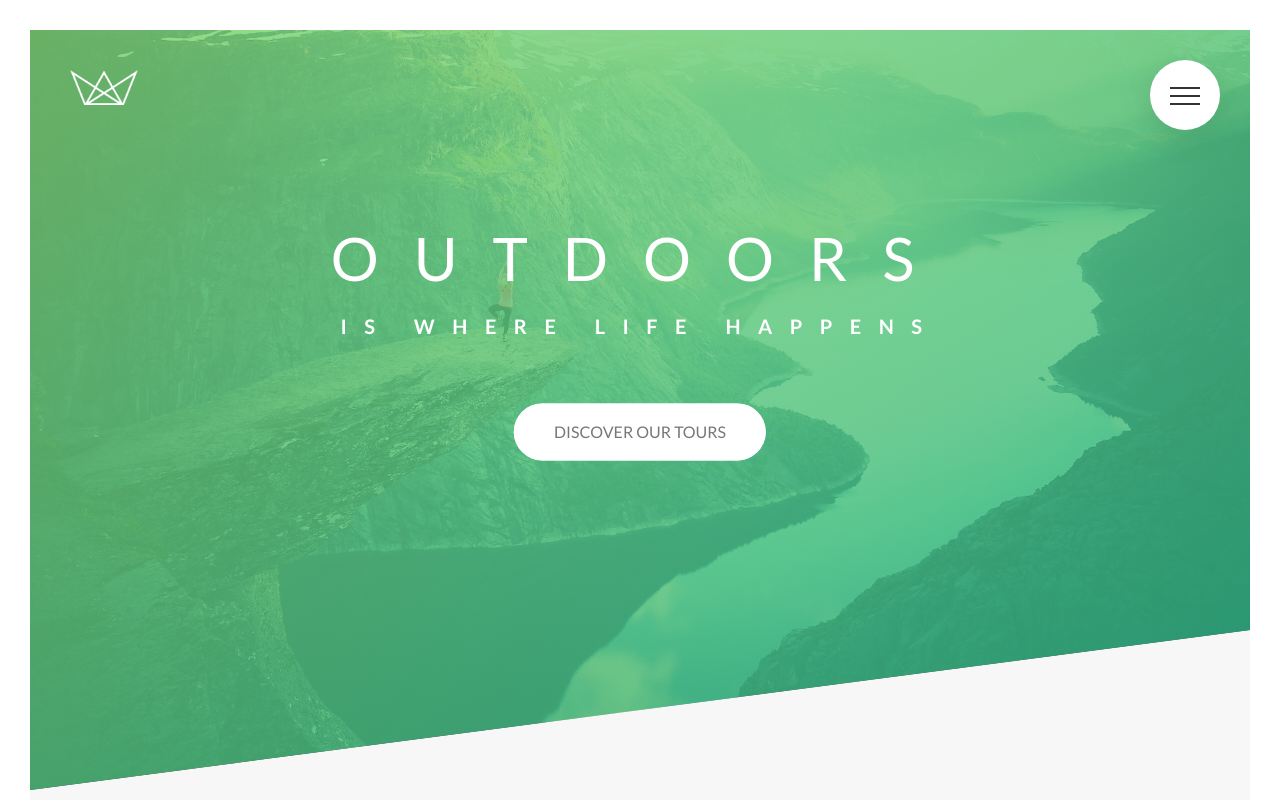
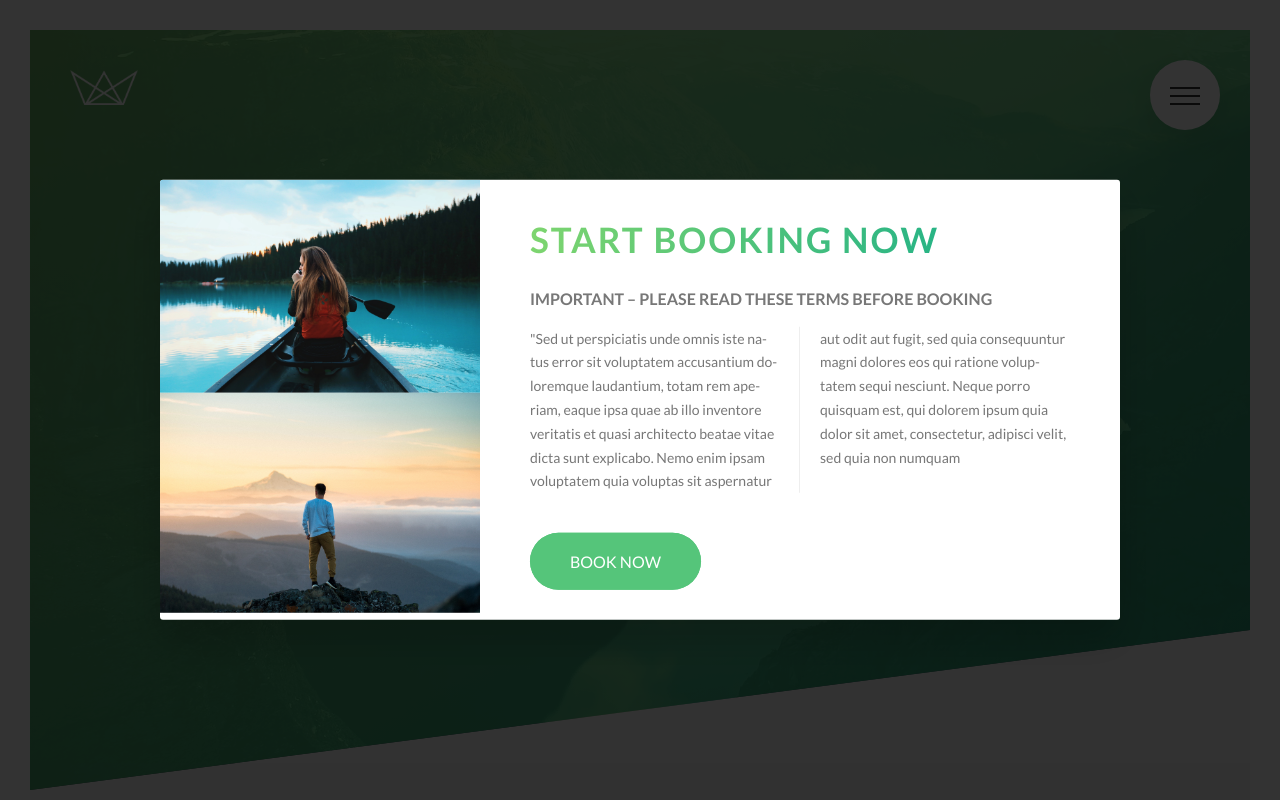
Before and after one commit to Pf0n1X/AdvancedFrontendCourse, a website: page index.html in a window 1280 px wide. Shown: the top 800 px of the page. Drawn offline with Linux system fonts and the light colour scheme.

Commit message:
52. Building a Pure CSS Popup - Part 1

```diff
--- a/index.html
+++ b/index.html
@@ -389,11 +389,31 @@
             </div>
             <div class="col-1-of-2">
                 <p class="footer__copyright">
-                    Built by <a href="" class="footer__link">Jonas Schmedtmann</a> for his online course <a href="" class="footer__link">Advanced CSS and Sass</a>. Copyright by &copy; by Jonas. You are 100% allowed to use this webpage for both personal and commercial use, but not to claim it as your own design. A credit to the original author, Jonas Schmedtmann, is of course highly appreciated!
+                    Built by <a href="" class="footer__link">Jonas Schmedtmann</a> for his online course <a href=""
+                        class="footer__link">Advanced CSS and Sass</a>. Copyright by &copy; by Jonas. You are 100%
+                    allowed to use this webpage for both personal and commercial use, but not to claim it as your own
+                    design. A credit to the original author, Jonas Schmedtmann, is of course highly appreciated!
                 </p>
             </div>
         </div>
     </footer>
+
+    <div class="popup">
+        <div class="popup__content">
+            <div class="popup__left">
+                <img src="./img/nat-8.jpg" alt="Tour photo" class="popup__img">
+                <img src="./img/nat-9.jpg" alt="Tour photo" class="popup__img">
+            </div>
+            <div class="popup__right">
+                <h2 class="heading-secondary u-margin-bottom-small">Start booking now</h2>
+                <h3 class="heading-tertiary u-margin-bottom-small">Important &ndash; Please read these terms before booking</h3>
+                <p class="popup__text">
+                    "Sed ut perspiciatis unde omnis iste natus error sit voluptatem accusantium doloremque laudantium, totam rem aperiam, eaque ipsa quae ab illo inventore veritatis et quasi architecto beatae vitae dicta sunt explicabo. Nemo enim ipsam voluptatem quia voluptas sit aspernatur aut odit aut fugit, sed quia consequuntur magni dolores eos qui ratione voluptatem sequi nesciunt. Neque porro quisquam est, qui dolorem ipsum quia dolor sit amet, consectetur, adipisci velit, sed quia non numquam
+                </p>
+                <a href="#" class="btn btn--green">Book now</a>
+            </div>
+        </div>
+    </div>
 
     <!--
     <section class="grid-test">
--- a/sass/abstracts/_mixins.scss
+++ b/sass/abstracts/_mixins.scss
@@ -8,7 +8,7 @@
 
 @mixin center-horizontal-vertical {
     position: absolute;
-        top: 50%;
-        left: 50%;
-        transform: translate(-50%, -50%);
+    top: 50%;
+    left: 50%;
+    transform: translate(-50%, -50%);
 }
--- /dev/null
+++ b/sass/components/_popup.scss
@@ -0,0 +1,55 @@
+.popup {
+    height: 100vh;
+    width: 100%;
+    position: fixed;
+    top: 0;
+    left: 0;
+    background-color: rgba($color-black, .8);
+    z-index: 9999;
+
+    &__content {
+        @include center-horizontal-vertical;
+
+        width: 75%;
+        background-color: $color-white;
+        box-shadow: 0 2rem 4rem rgba($color-black, .2);
+        border-radius: 3px;
+        display: table;
+        overflow: hidden;
+    }
+
+    &__left{
+        width: 33.333333%;
+        display: table-cell;
+    }
+
+    &__right {
+        width: 66.6666667%;
+        display: table-cell;
+        vertical-align: middle; // This works because this is a table cell
+        padding: 3rem 5rem;
+    }
+
+    &__img {
+        display: block;
+        width: 100%;
+    }
+
+    &__text {
+        font-size: 1.4rem;
+        margin-bottom: 4rem;
+
+        -moz-column-count: 2;
+        -moz-column-gap: 4rem;
+        -moz-column-rule: 1px solid $color-grey-light-2;
+
+        column-count: 2;
+        column-gap: 4rem;
+        column-rule: 1px solid $color-grey-light-2;
+
+        -ms-hyphens: auto;
+        -moz-hyphens: auto;
+        -webkit-hyphens: auto;
+        hyphens: auto;
+    }
+}
--- a/sass/main.scss
+++ b/sass/main.scss
@@ -14,6 +14,7 @@
 @import "components/card";
 @import "components/story";
 @import "components/bg-video";
+@import "components/popup";
 
 @import "layout/grid";
 @import "layout/header";
```
Also changed, not shown: css/style.css.
